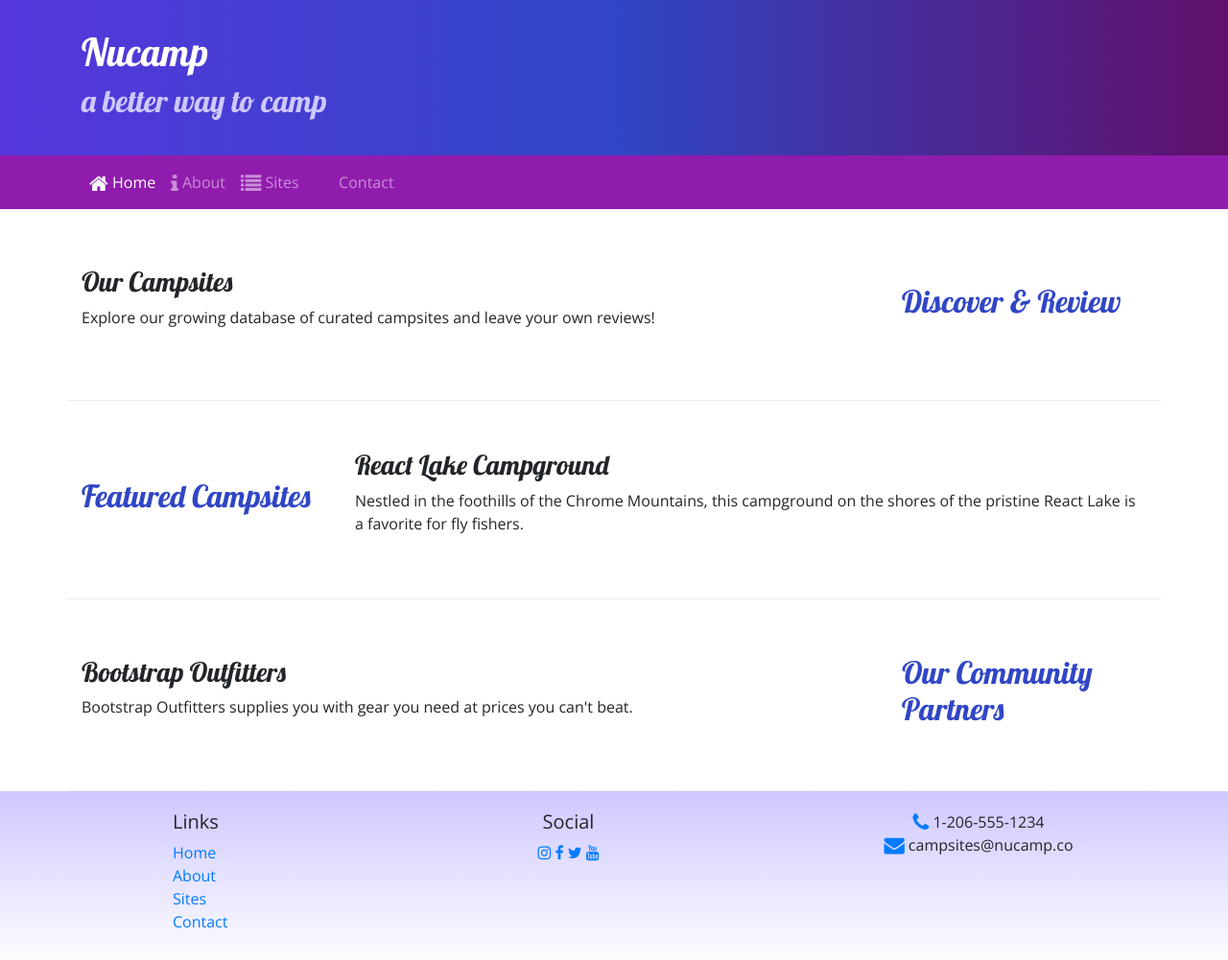
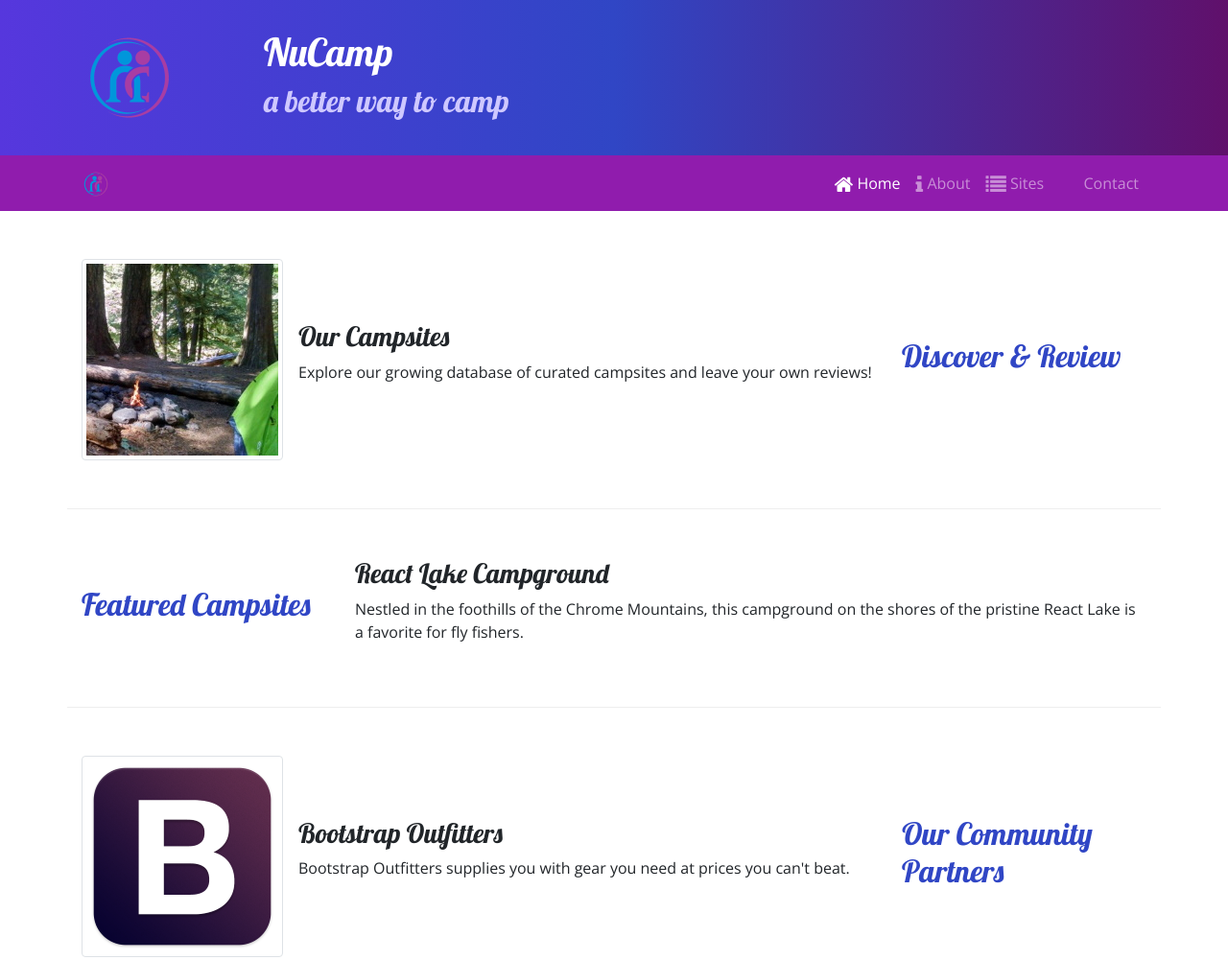
Before and after one commit to Rajthilakam/campsite, a website: page index.html in a window 1280 px wide. Shown: the top 1001 px of the page at 96% size. Drawn offline with nearby package versions, Linux system fonts and the light colour scheme.

Commit message:
Images and Media

```diff
--- a/index.html
+++ b/index.html
@@ -22,8 +22,11 @@
     <header class = "jumbotron jumbotron-fluid">
             <div class="container">
                 <div class="row">
+                    <div class="col-4 col-sm-3 col-md-2 align-self-center">
+                        <img src="img/img/logo.png" class="img-fluid" />
+                     </div>
                     <div class="col">
-                        <h1> Nucamp </h1>
+                        <h1> NuCamp </h1>
                         <h2> a better way to camp </h2>
                     </div>
                 </div>
@@ -33,7 +36,8 @@
 
     <nav class="navbar navbar-expand-sm navbar-dark sticky-top">
         <div class="container">
-            <button class="navbar-toggler ml-auto" type="button" data-toggle="collapse" data-target="#nucampNavbar">
+            <a class="navbar-brand" href="#"><img src="img/img/logo.png" height="30" width="30" /></a>
+            <button class="navbar-toggler" type="button" data-toggle="collapse" data-target="#nucampNavbar">
                 <span class="navbar-toggler-icon"></span>
             </button>
             <ul class="navbar-nav">
@@ -52,8 +56,13 @@
                 <h2>Discover & Review</h2>
             </div>
             <div class="col">
-                <h3>Our Campsites</h3>
-                <p class="d-none d-sm-block">Explore our growing database of curated campsites and leave your own reviews!</p>
+                <div class="media">
+                    <img class="d-flex mr-3 img-thumbnail" src="img/img/breadcrumb-trail-thumb.jpg" alt="Breadcrumb Trail" />
+                    <div class="media-body align-self-center">
+                        <h3>Our Campsites</h3>
+                        <p class="d-none d-sm-block">Explore our growing database of curated campsites and leave your own reviews!</p>
+                    </div>
+                </div>
             </div>
         </div>
 
@@ -72,10 +81,14 @@
                 <h2>Our Community Partners</h2>
             </div>
             <div class="col">
-                <h3>Bootstrap Outfitters</h3>
-                <p class="d-none d-sm-block">Bootstrap Outfitters supplies you with gear you need at prices you can't beat.</p>
+                <div class="media">
+                    <img class="d-flex mr-3 img-thumbnail" src="img/img/bootstrap-thumb.png" alt="Bootstrap Outfitters" />
+                    <div class="media-body align-self-center">
+                        <h3>Bootstrap Outfitters</h3>
+                        <p class="d-none d-sm-block">Bootstrap Outfitters supplies you with gear you need at prices you can't beat.</p>
+                    </div>
+                </div>
             </div>
-        </div>
 
     </div>
 
```
Also changed, not shown: aboutus.html (+6 -2 lines), contactus.html (+5 -1 lines), img/img/bootstrap-thumb.png (added), img/img/breadcrumb-trail-thumb.jpg (added), img/img/breadcrumb-trail.jpg (added), img/img/chrome-river-thumb.jpg (added), img/img/chrome-river.jpg (added), img/img/logo.png (added), img/img/react-lake-thumb.jpg (added), img/img/react-lake.jpg (added), 1 other file.
